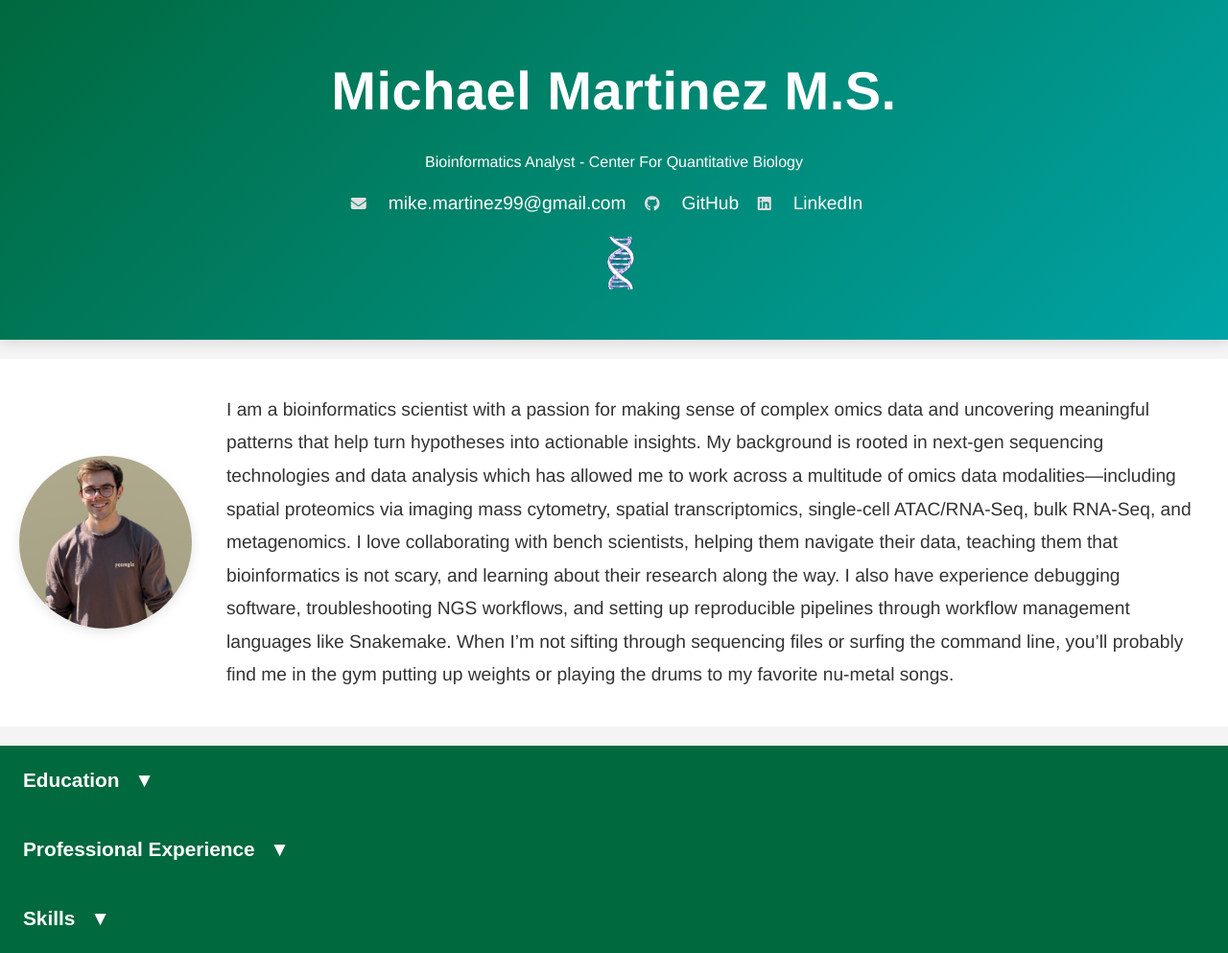
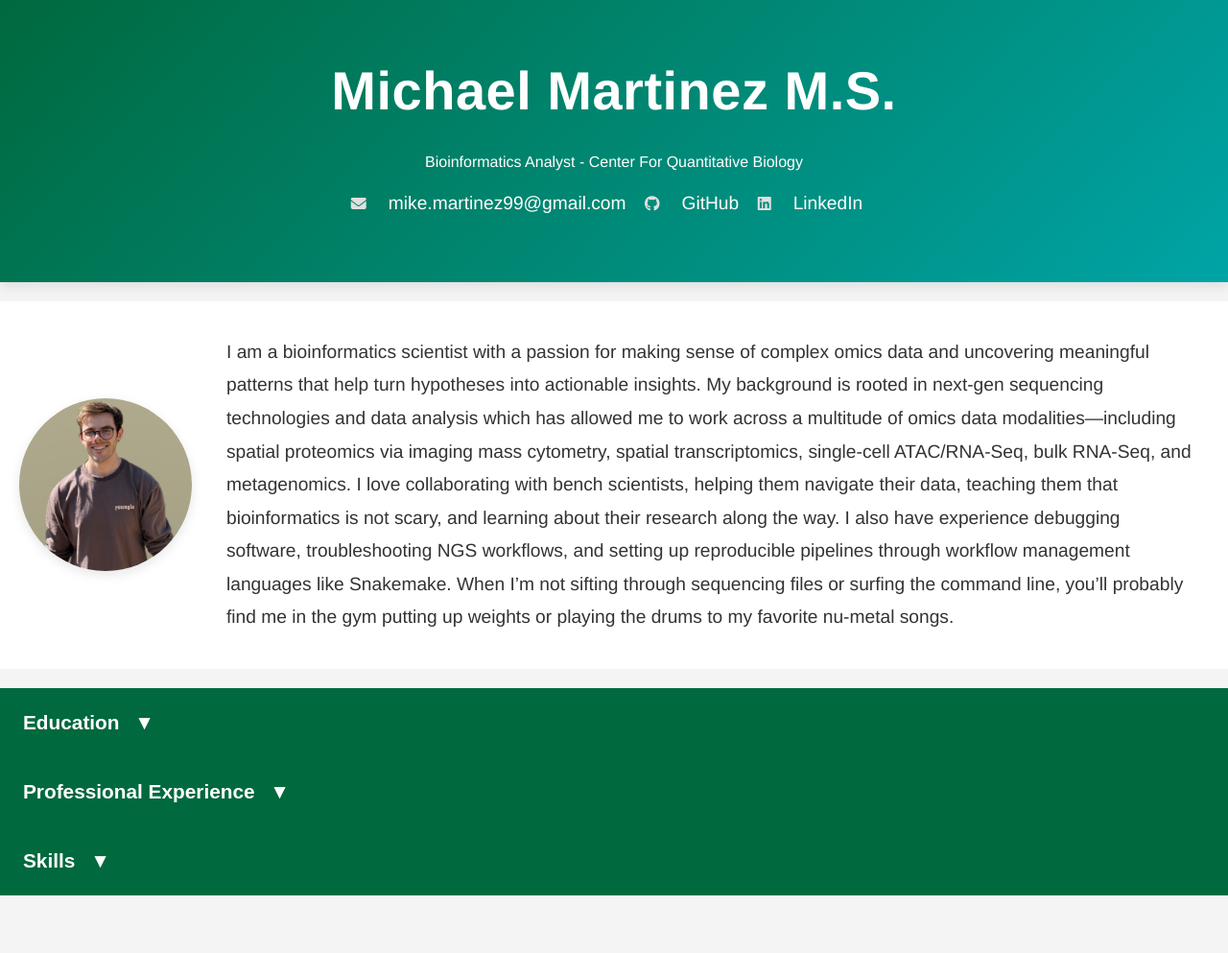
Before and after one commit to mikemartinez99/Personal_Website, a plain HTML site: page index.html in a window 1280 px wide. Shown: the whole page at 96% size. After the commit the page ends 933 px from the top, so only its background shows below. Drawn offline with Linux system fonts and the light colour scheme.

Commit message:
remove logo

```diff
--- a/index.html
+++ b/index.html
@@ -18,9 +18,6 @@
                 <i class="fab fa-github"></i><a href="https://github.com/mikemartinez99" target="_blank">GitHub</a>
                 <i class="fab fa-linkedin"></i><a href="http://www.linkedin.com/in/michael-martinez99" target="_blank">LinkedIn</a>
             </p>
-        </div>
-        <div class="dna-logo">
-            <img src="resume_img/DNA.png" alt="DNA Logo" />
         </div>
     </div>
 </header>
--- a/style.css
+++ b/style.css
@@ -79,21 +79,6 @@ Header
 
 .top-header i {
   color: #e0e0e0;
-}
-
-/*----------------------------------------
-DNA Logo Styling
-----------------------------------------*/
-
-.dna-logo {
-  height: 60px; /* Adjust height as needed */
-  overflow: hidden; /* Ensure visibility of the image */
-  margin-left: 12px; /* Space between the name and logo */
-}
-
-.dna-logo img {
-  height: 100%;
-  width: auto;
 }
 
 /*----------------------------------------
```
